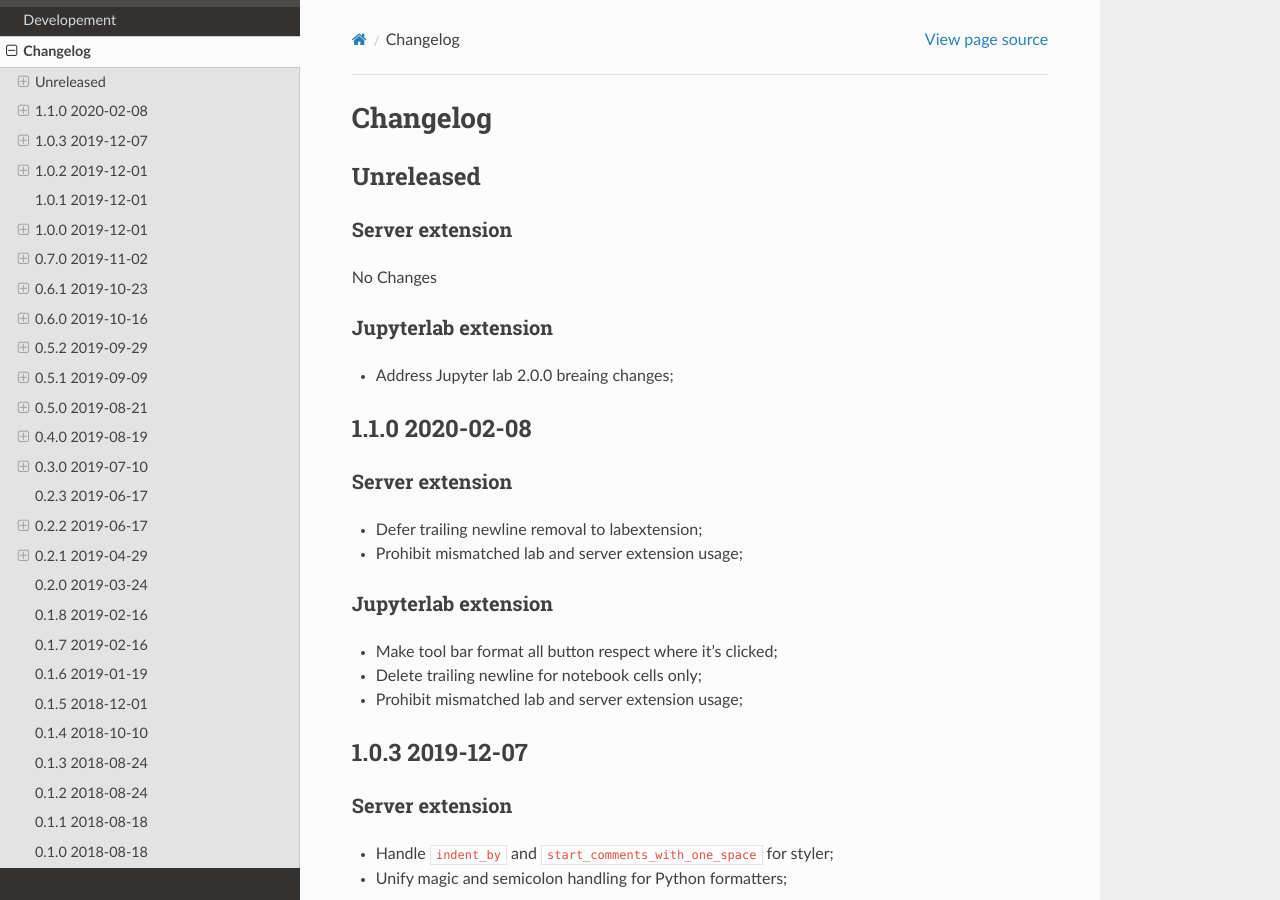
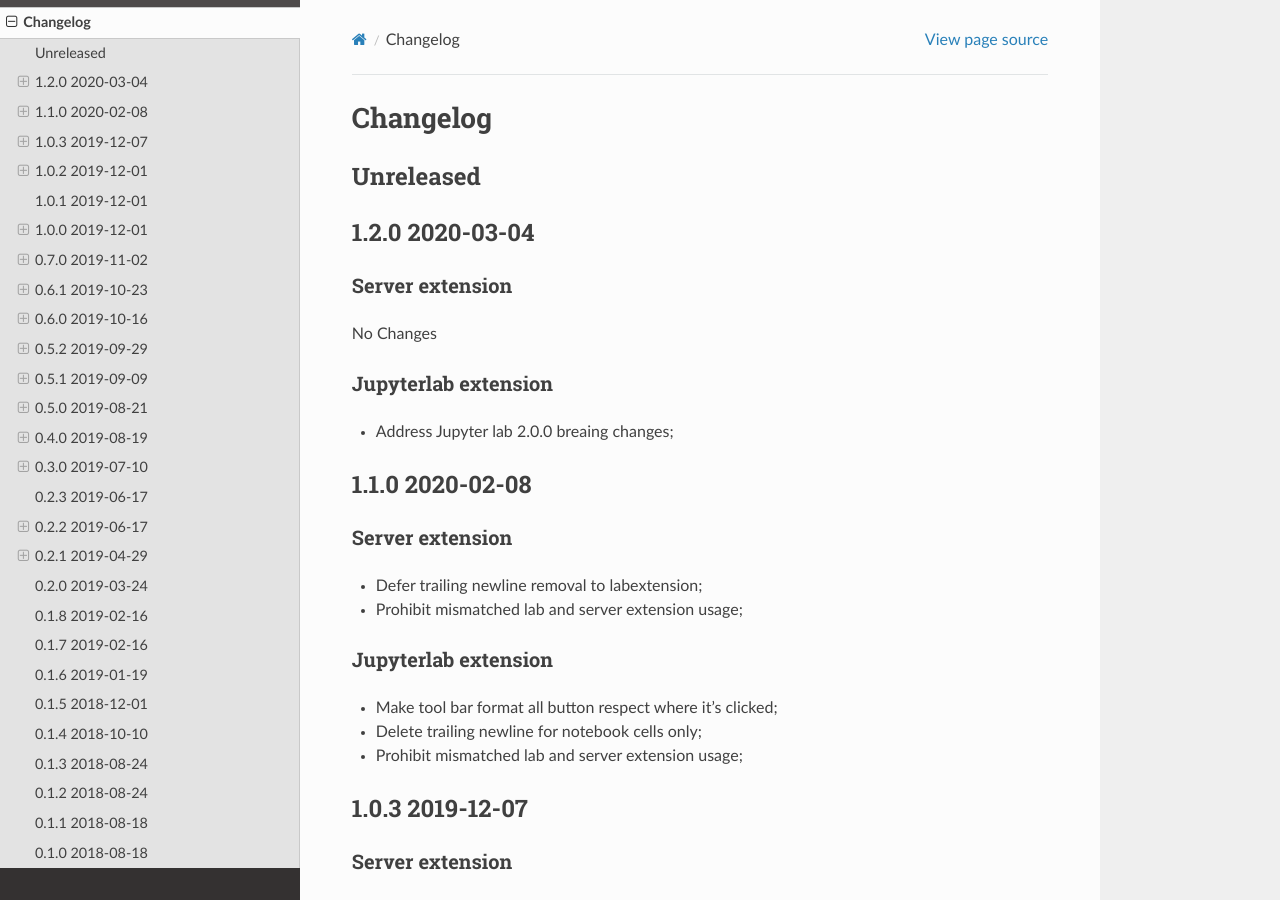
Before and after one commit to jupyterlab-contrib/jupyterlab_code_formatter, a Sphinx documentation site: the page built from docs/changelog.rst, in a window 1280 px wide and 900 px high. Built offline with Sphinx 7.4.7 and the Read the Docs theme 2.0.0, drawn with Linux system fonts in a browser that asks for light colours.

Commit message:
docs: Add missing changelog for 1.2.0

```diff
--- a/docs/changelog.rst
+++ b/docs/changelog.rst
@@ -3,6 +3,9 @@ Changelog
 
 Unreleased
 ==========
+
+1.2.0 2020-03-04
+================
 
 Server extension
 ----------------
```
